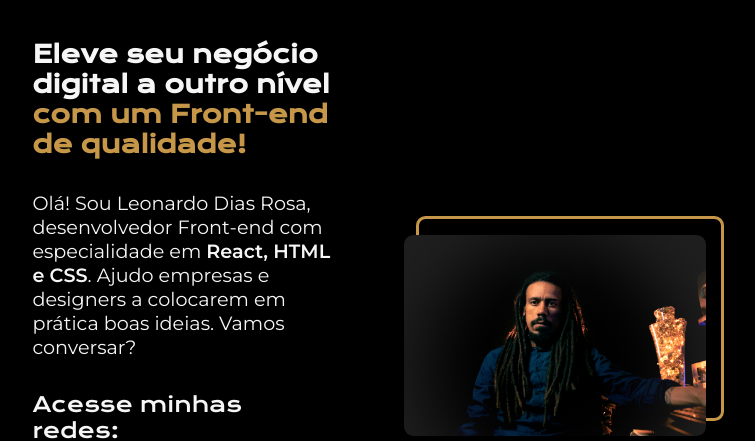
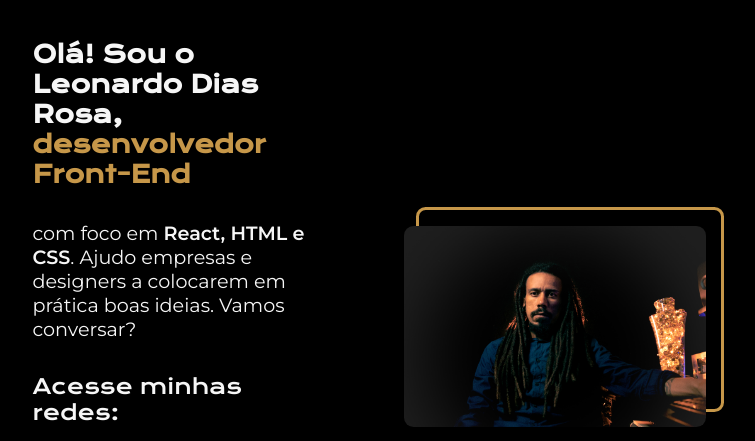
Before and after one commit to LeonardoDRosa/portifolio, a plain HTML site: page index.html in a window 1280 px wide. Shown: the part 51-492 px from the top of the page, without its empty margins (262-1017 px from the left). Drawn offline with nearby package versions, Linux system fonts and the light colour scheme.

Commit message:
Update index.html

```diff
--- a/index.html
+++ b/index.html
@@ -18,14 +18,14 @@
     <main id="home" class="apresentacao">
       <section class="apresentacao__conteudo">
         <h1 class="apresentacao__conteudo__titulo">
-          Eleve seu negócio digital a outro nível
+         Olá! Sou o Leonardo Dias Rosa,
           <strong class="titulo-destaque">
-            com um Front-end de qualidade!</strong
+            desenvolvedor Front-End</strong
           >
         </h1>
 
         <p class="apresentacao__conteudo__texto">
-          Olá! Sou Leonardo Dias Rosa, desenvolvedor Front-end com especialidade
+          com foco
           em
           <strong>React, HTML e CSS</strong>. Ajudo empresas e designers a
           colocarem em prática boas ideias. Vamos conversar?
```
